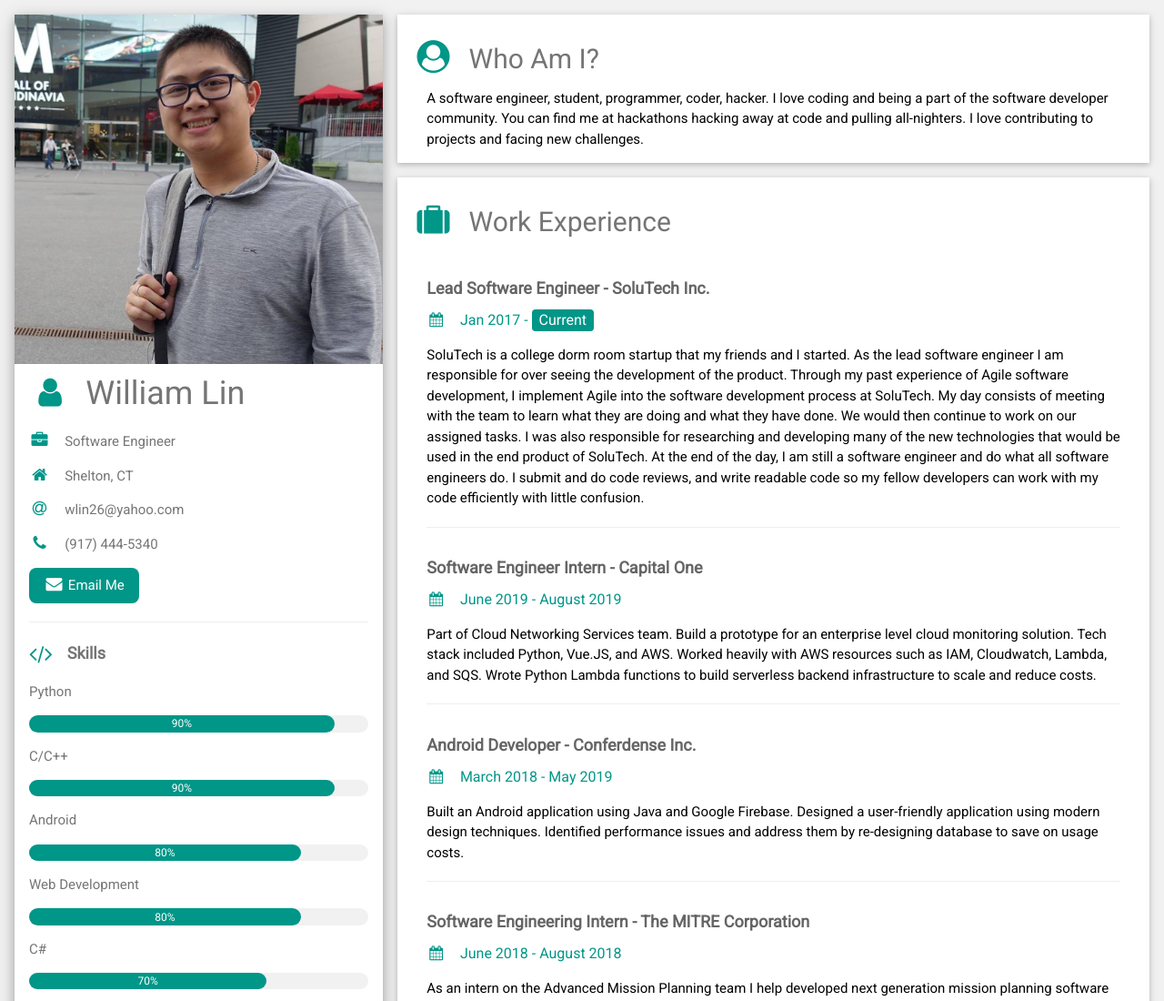
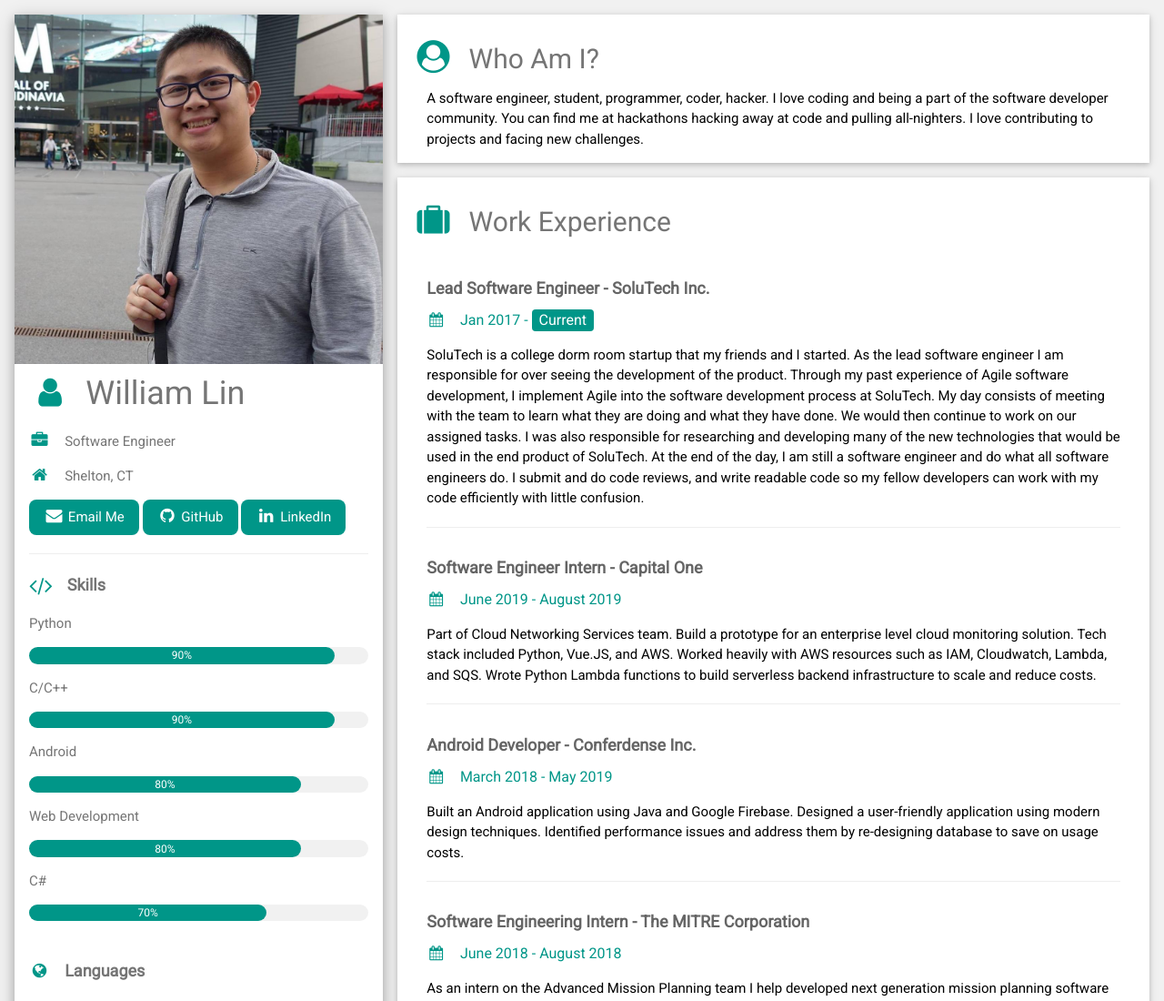
Before and after one commit to FanciestW/williamlin.tech, a plain HTML site: page index.html in a window 1280 px wide. Shown: the top 1100 px of the page at 91% size. Drawn offline with nearby package versions, Linux system fonts and the light colour scheme.

Commit message:
Added contact buttons for GitHub and LinkedIn

```diff
--- a/index.html
+++ b/index.html
@@ -80,9 +80,9 @@
             <p class="w3-xxlarge" style="margin-top: 5px; margin-bottom: 0px"><i class="fa fa-user fa-fw w3-margin-right w3-xxlarge w3-text-teal"></i>William Lin</p>
             <p><i class="fa fa-briefcase fa-fw w3-margin-right w3-large w3-text-teal"></i>Software Engineer</p>
             <p><i class="fa fa-home fa-fw w3-margin-right w3-large w3-text-teal"></i>Shelton, CT</p>
-            <p id="emailBtn"><i class="fa fa-at fa-fw w3-margin-right w3-large w3-text-teal"></i>wlin26@yahoo.com</p>
-            <p><i class="fa fa-phone fa-fw w3-margin-right w3-large w3-text-teal"></i>(917) 444-5340</p>
             <button id="btnEmailMe" class="w3-btn w3-round-large w3-teal"><i class="fa fa-envelope fa-fw w3-large w3-text-white"></i> Email Me</button>
+            <a href="https://github.com/FanciestW" target="_blank"><button class="w3-btn w3-round-large w3-teal"><i class="fa fa-github fa-fw w3-large w3-text-white"></i> GitHub</button></a>
+            <a href="https://linkedin.com/in/FanciestW" target="_blank"><button class="w3-btn w3-round-large w3-teal"><i class="fa fa-linkedin fa-fw w3-large w3-text-white"></i> LinkedIn</button></a>
             <hr>
 
             <p class="w3-large"><b><i class="fa fa-code fa-lg w3-margin-right w3-text-teal"></i>Skills</b></p>
```
